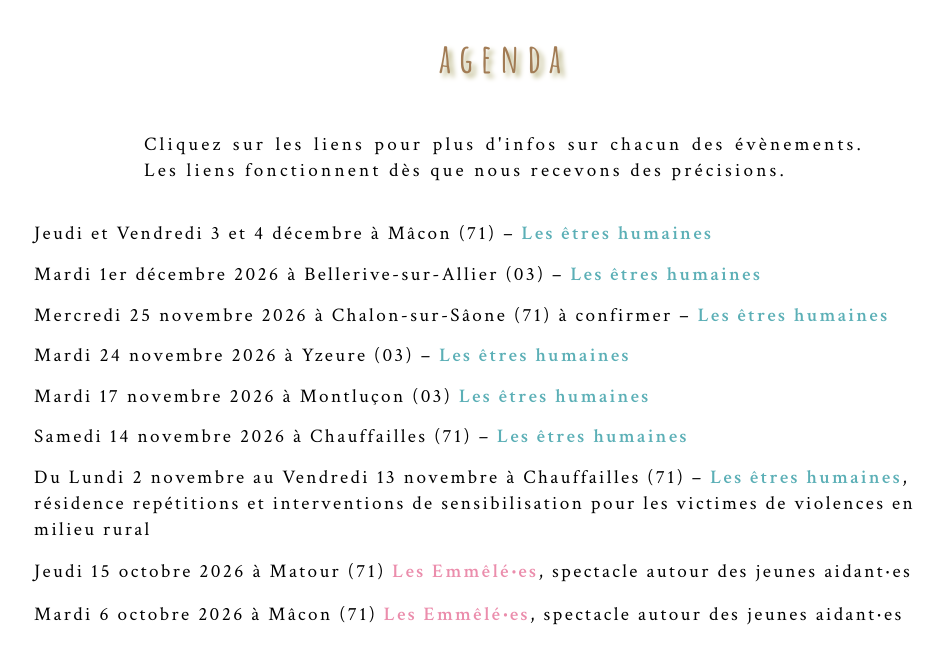
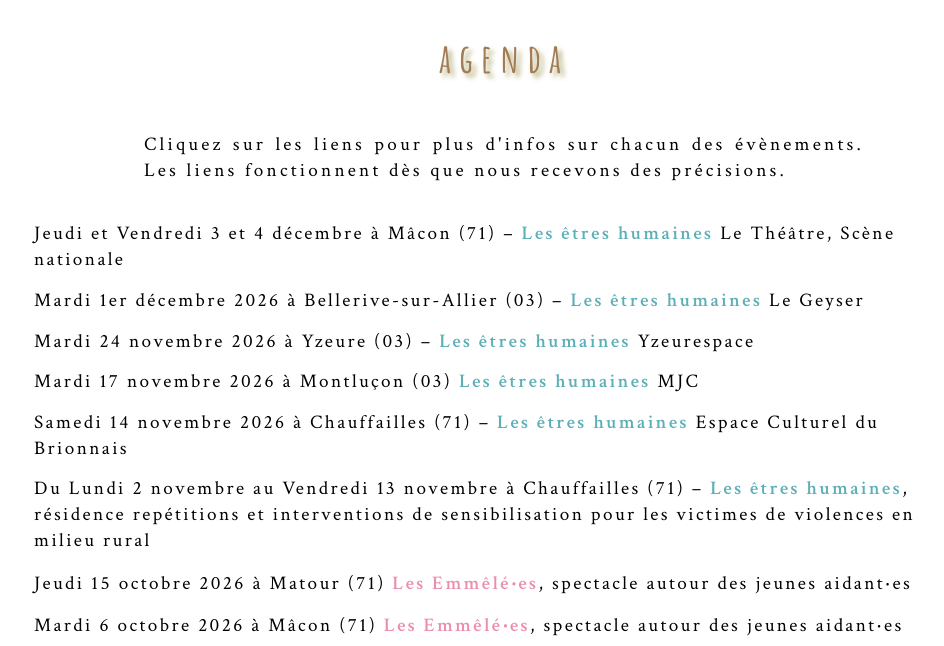
Before and after one commit to leshnik/revertouthaut, a Jekyll site: the page built from agenda.md, in a window 1280 px wide and 900 px high, cut to the strip 254-900 px from the top of the window. Shown: the whole strip, without its empty margins (136-1080 px from the left). Built offline with Jekyll 4.4.1, drawn with Linux system fonts in a browser that asks for light colours.

Commit message:
agenda leh theatre names, delete chalon

```diff
--- a/agenda.md
+++ b/agenda.md
@@ -6,12 +6,11 @@
 <h1 id="ag">agenda</h1>
 <p class="intro-text">Cliquez sur les liens pour plus d'infos sur chacun des évènements. Les liens fonctionnent dès que nous recevons des précisions.</p>
 <ul class="agenda-list">
-<li><a href="#0304-12-2026">Jeudi et Vendredi 3 et 4 décembre à Mâcon (71) – <span style="color:#5bafb6; font-weight:bold;">Les êtres humaines</span></a></li>
-<li><a href="#01-12-2026">Mardi 1er décembre 2026 à Bellerive-sur-Allier (03) – <span style="color:#5bafb6; font-weight:bold;">Les êtres humaines</span></a></li>
-<li><a href="#25-11-2026">Mercredi 25 novembre 2026 à Chalon-sur-Sâone (71) à confirmer – <span style="color:#5bafb6; font-weight:bold;">Les êtres humaines</span></a></li>
-<li><a href="#24-11-2026">Mardi 24 novembre 2026 à Yzeure (03) – <span style="color:#5bafb6; font-weight:bold;">Les êtres humaines</span></a></li>
-<li><a href="#17-11-2026">Mardi 17 novembre 2026 à Montluçon (03) <span style="color:#5bafb6; font-weight:bold;">Les êtres humaines</span></a></li>
-<li><a href="#14-11-2026">Samedi 14 novembre 2026 à Chauffailles (71) – <span style="color:#5bafb6; font-weight:bold;">Les êtres humaines</span></a></li>
+<li><a href="#0304-12-2026">Jeudi et Vendredi 3 et 4 décembre à Mâcon (71) – <span style="color:#5bafb6; font-weight:bold;">Les êtres humaines</span> Le Théâtre, Scène nationale</a> </li>
+<li><a href="#01-12-2026">Mardi 1er décembre 2026 à Bellerive-sur-Allier (03) – <span style="color:#5bafb6; font-weight:bold;">Les êtres humaines</span> Le Geyser</a></li>
+<li><a href="#24-11-2026">Mardi 24 novembre 2026 à Yzeure (03) – <span style="color:#5bafb6; font-weight:bold;">Les êtres humaines</span> Yzeurespace</a></li>
+<li><a href="#17-11-2026">Mardi 17 novembre 2026 à Montluçon (03) <span style="color:#5bafb6; font-weight:bold;">Les êtres humaines</span> MJC</a></li>
+<li><a href="#14-11-2026">Samedi 14 novembre 2026 à Chauffailles (71) – <span style="color:#5bafb6; font-weight:bold;">Les êtres humaines</span> Espace Culturel du Brionnais</a></li>
 <li><a href="#02-11-2026">Du Lundi 2 novembre au Vendredi 13 novembre à Chauffailles (71) –  <span style="color:#5bafb6; font-weight:bold;">Les êtres humaines</span>, résidence repétitions et interventions de sensibilisation pour les victimes de violences en milieu rural</a></li>
 
 <li><a href="#15-10-2026">Jeudi 15 octobre 2026 à Matour (71) <span style="color:oklch(75% 30% 359); font-weight:bold;">Les Emmêlé‧es</span>, spectacle autour des jeunes aidant‧es</a></li>
```
